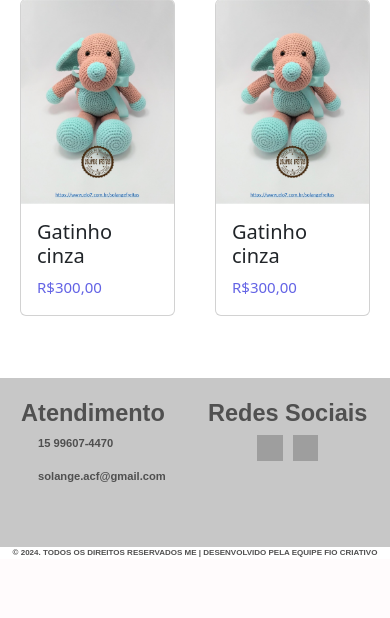
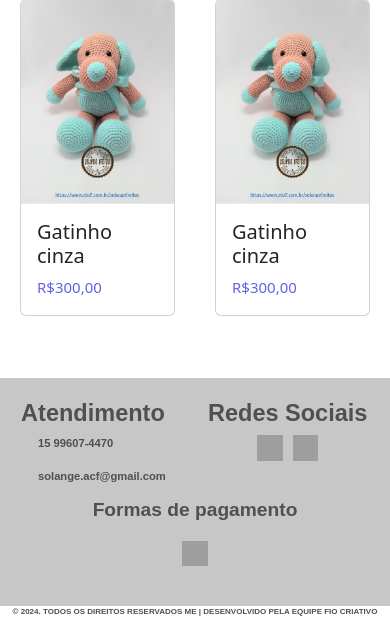
Before and after one commit to PedroMTG/TCC, a PHP site: page /inicio.php in a window 390 px wide. Shown: the part 542-1160 px from the top of the page. Before the commit the page ends 1099 px from the top, so only its background shows below. Run offline with PHP 8.4, Linux system fonts and the light colour scheme; some libraries are stand-ins or nearby versions; grey boxes are pictures that could not be loaded.

Commit message:
commitfinal2

```diff
--- a/CSS/style.css
+++ b/CSS/style.css
@@ -172,7 +172,7 @@ header{
 
       .rodape-corpo{
         margin-top: 5vh;
-        height: 20vh;
+        height: 14vh;
         width: 100%;
         background-color: rgb(199, 199, 199);
         bottom:0;
@@ -223,6 +223,25 @@ header{
         width: 3vh;
       }
 
+      .rodape-corpo-2{
+        height: 13vh;
+        width: 100%;
+        background-color: rgb(199, 199, 199);
+        display: flex;
+        flex-direction: column;
+        align-items: center;
+      }
+
+      .rodape-pagamentos{
+        font-size: 120%;
+      }
+
+      .rodape-corpo-2 img{
+        height: 3vh;
+        width: 3vh;
+      }
+
+
 
       .rodape-direitos{
         height: 0.9vh;
--- a/footer.php
+++ b/footer.php
@@ -18,8 +18,9 @@
         </div>
     </div>
 
-    <div>
-
+    <div class="rodape-corpo-2">
+        <div class="rodape-pagamentos font_f font_1"><p>Formas de pagamento</p></div>
+        <img src="https://logospng.org/wp-content/uploads/pix.png" alt="">
     </div>
 
     <div class="font_1 rodape-direitos">© 2024. TODOS OS DIREITOS RESERVADOS ME  |  DESENVOLVIDO PELA EQUIPE FIO CRIATIVO   </div>
```
